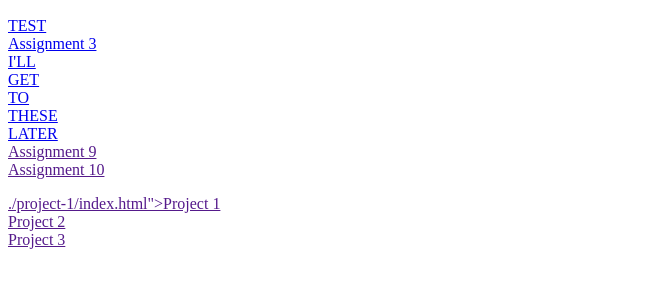
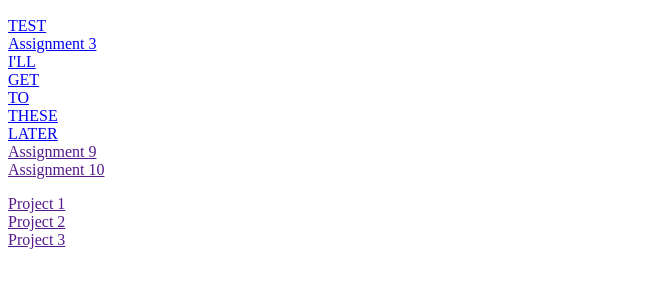
Before and after one commit to shevin1992/web-dev-hw, a plain HTML site: page index.html in a window 1280 px wide. Shown: the part 110-398 px from the top of the page, without its empty margins (0-652 px from the left). Drawn offline with Linux system fonts and the light colour scheme.

Commit message:
put it back

```diff
--- a/index.html
+++ b/index.html
@@ -24,7 +24,7 @@
     </p>
 
     <p>
-      <a href="">./project-1/index.html">Project 1</a><br />
+      <a href="">Project 1</a><br />
       <a href="">Project 2</a><br />
       <a href="">Project 3</a>
     </p>
```
